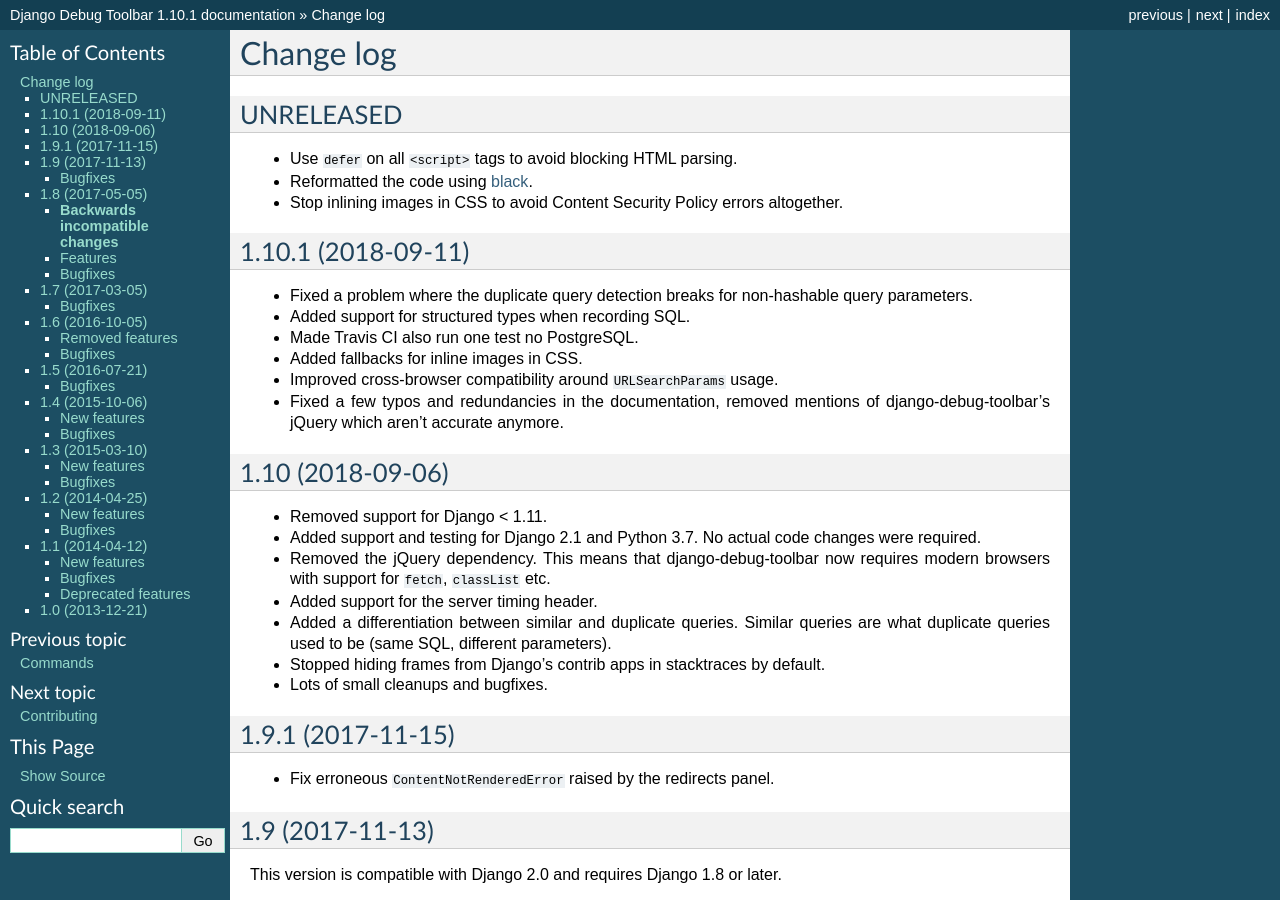
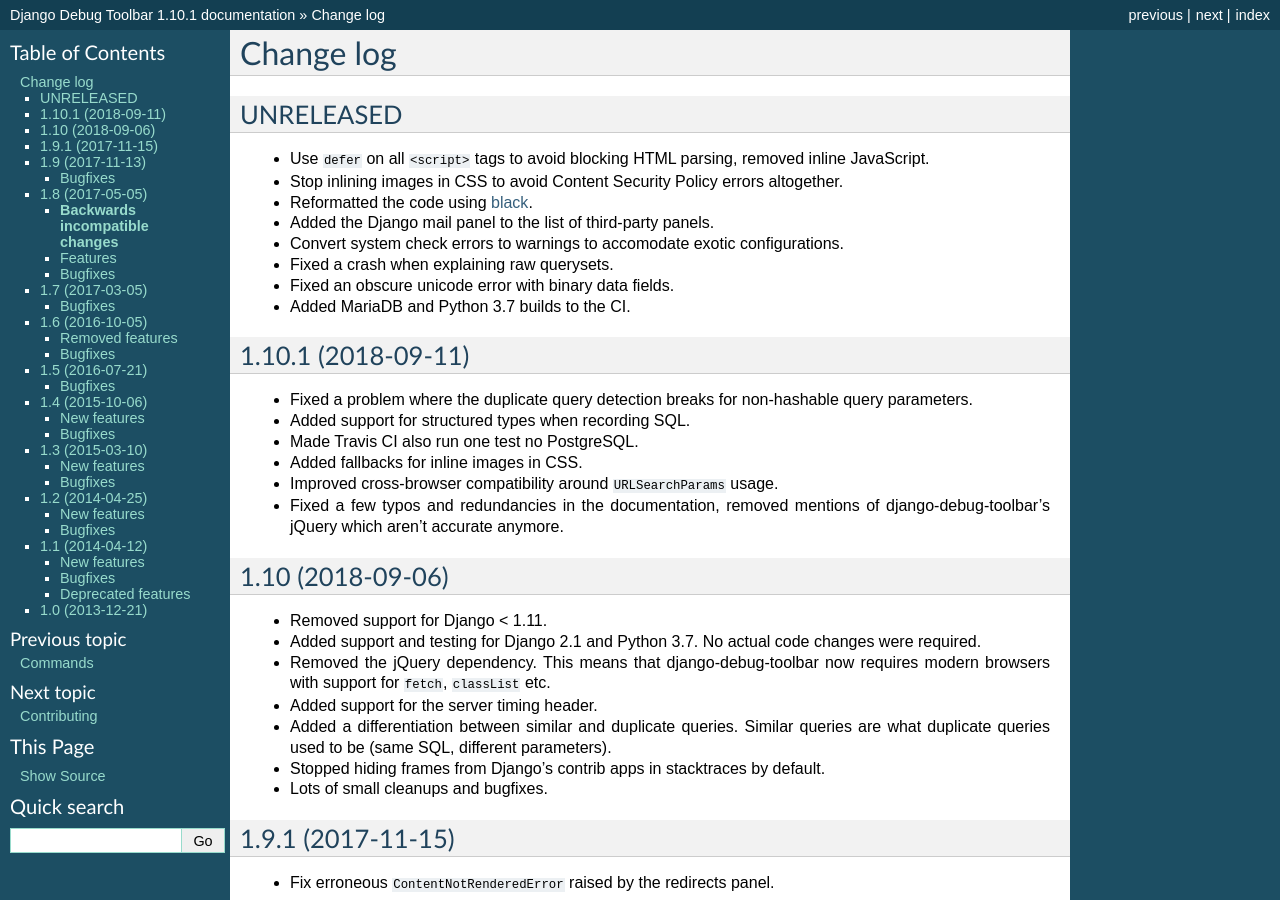
Before and after one commit to jazzband/django-debug-toolbar, a Sphinx documentation site: the page built from docs/changes.rst, in a window 1280 px wide and 900 px high. Built offline with Sphinx 7.4.7, drawn with Linux system fonts in a browser that asks for light colours.

Commit message:
Update the change log

```diff
--- a/docs/changes.rst
+++ b/docs/changes.rst
@@ -4,10 +4,17 @@
 UNRELEASED
 ----------
 
-* Use ``defer`` on all ``<script>`` tags to avoid blocking HTML parsing.
-* Reformatted the code using `black <https://github.com/ambv/black>`__.
+* Use ``defer`` on all ``<script>`` tags to avoid blocking HTML parsing,
+  removed inline JavaScript.
 * Stop inlining images in CSS to avoid Content Security Policy errors
   altogether.
+* Reformatted the code using `black <https://github.com/ambv/black>`__.
+* Added the Django mail panel to the list of third-party panels.
+* Convert system check errors to warnings to accomodate exotic
+  configurations.
+* Fixed a crash when explaining raw querysets.
+* Fixed an obscure unicode error with binary data fields.
+* Added MariaDB and Python 3.7 builds to the CI.
 
 1.10.1 (2018-09-11)
 -------------------
```
